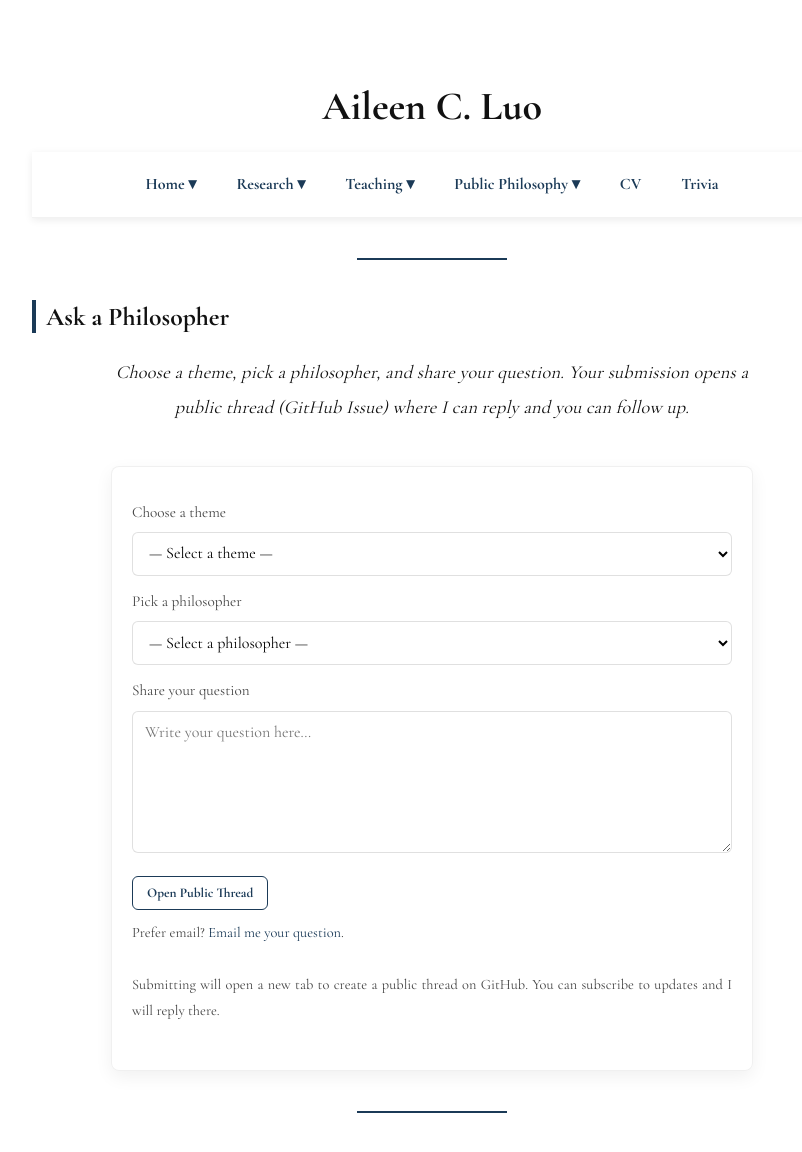
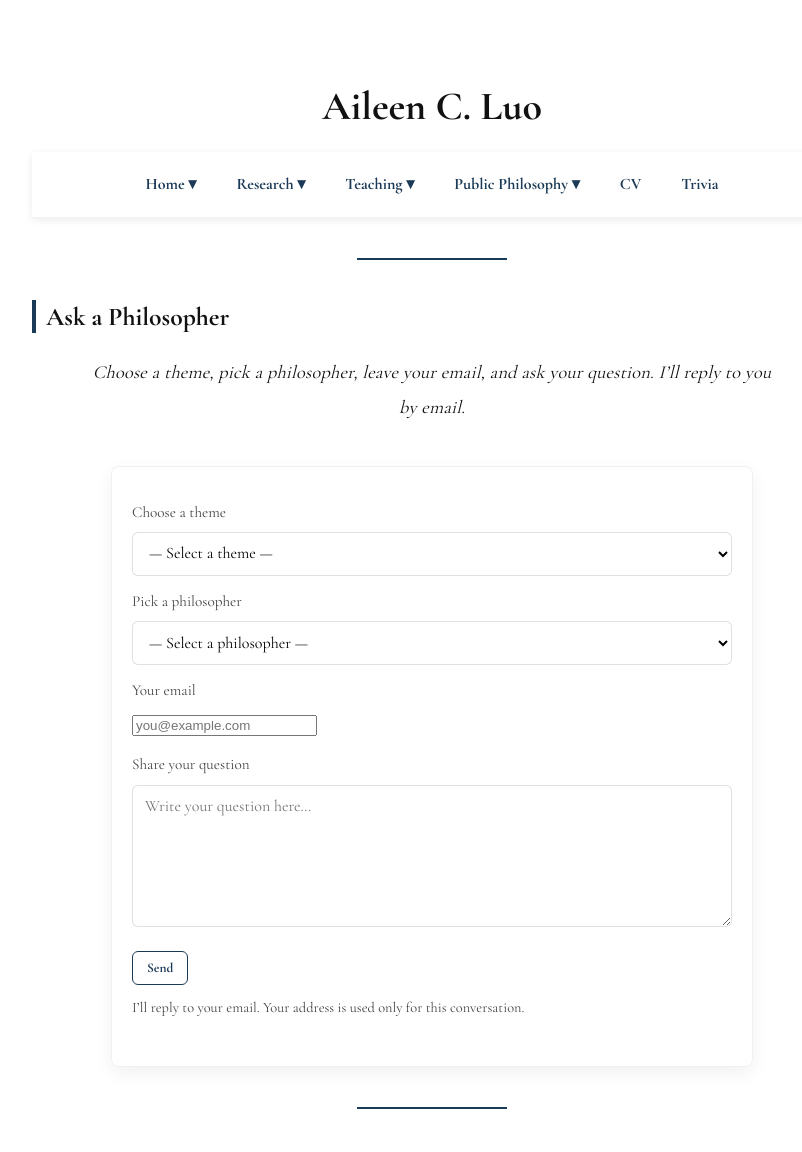
Before and after one commit to aileencluo/aileencluo.github.io, a Jekyll site: the page built from ask.md, in a window 1280 px wide and 1193 px high. Shown: the top 1152 px of the window, without its empty margins (208-1010 px from the left). Built offline with Jekyll 4.4.1, drawn with Linux system fonts in a browser that asks for light colours.

Commit message:
Update ask.md

```diff
--- a/ask.md
+++ b/ask.md
@@ -8,29 +8,29 @@ title: Ask a Philosopher
 <h2 class="section-title">Ask a Philosopher</h2>
 
 <p class="center-paragraph">
-  Choose a theme, pick a philosopher, and share your question. Your submission opens a public thread
-  (GitHub Issue) where I can reply and you can follow up.
+  Choose a theme, pick a philosopher, leave your email, and ask your question.
+  I’ll reply to you by email.
 </p>
 
-<form id="ask-form" class="ask-form" action="https://formspree.io/f/mqayjnrj" method="POST">
+<form id="ask-form" class="ask-form" action="https://formspree.io/f/mqayjnrj" method="POST" novalidate>
 
   <!-- 主题下拉 -->
   <label for="theme">Choose a theme</label>
   <select id="theme" name="theme" required>
     <option value="" disabled selected>— Select a theme —</option>
+    <option>Art</option>
+    <option>Education</option>
     <option>Ethics</option>
+    <option>Gender</option>
+    <option>Knowledge</option>
+    <option>Law</option>
+    <option>Meaning &amp; Existence</option>
+    <option>Mind &amp; Self</option>
     <option>Politics</option>
-    <option>Knowledge</option>
-    <option>Art</option>
+    <option>Religion &amp; Faith</option>
     <option>Science</option>
+    <option>Society</option>
     <option>Technology</option>
-    <option>Education</option>
-    <option>Gender</option>
-    <option>Law</option>
-    <option>Society</option>
-    <option>Religion &amp; Faith</option>
-    <option>Mind &amp; Self</option>
-    <option>Meaning &amp; Existence</option>
   </select>
 
   <!-- 哲学家下拉 -->
@@ -58,61 +58,76 @@ title: Ask a Philosopher
     <option>Anyone — surprise me!</option>
   </select>
 
+  <!-- Email -->
+  <label for="email">Your email</label>
+  <input id="email" name="email" type="email" placeholder="you@example.com" required>
+
   <!-- 用户问题 -->
   <label for="question">Share your question</label>
   <textarea id="question" name="question" rows="6" placeholder="Write your question here…" required></textarea>
 
-  <button type="submit" class="ask-submit">Open Public Thread</button>
+   <!-- 蜜罐反垃圾（不要改 name 值） -->
+  <input type="text" name="_gotcha" style="display:none">
+
+  <!-- 成功后停留本页（由 JS 控制），这里留空即可 -->
+  <input type="hidden" name="_redirect" value="">
+
+  <button type="submit" class="ask-submit">Send</button>
   <p class="ask-hint">
-    Prefer email? <a href="mailto:yourname@example.com?subject=Ask%20a%20Philosopher&body=Theme:%20%0APhilosopher:%20%0AQuestion:%20"
-    class="inline-link">Email me your question</a>.
+    I’ll reply to your email. Your address is used only for this conversation.
   </p>
 
+ <!-- 提交状态提示 -->
+  <p id="ask-status" style="display:none; margin-top:10px;"></p>
+</form>
 
-  <p class="ask-hint">
-    Submitting will open a new tab to create a public thread on GitHub. You can subscribe to updates and I will reply there.
-  </p>
-</form>
+
 
 <div class="divider"></div>
 
 <script>
-  (function () {
-    // TODO: 把下面的用户名换成你的 GitHub 用户名
-    const GITHUB_USER = 'aileencluo'; // ←← 修改这里（如与你用户名不同）
-    const REPO = 'aileencluo.github.io'; // 通常就是你的 Pages 仓库名
+  (function(){
+    const form = document.getElementById('ask-form');
+    const status = document.getElementById('ask-status');
 
-    const form = document.getElementById('ask-form');
-    form.addEventListener('submit', function (e) {
+    function showStatus(msg, ok){
+      status.textContent = msg;
+      status.style.display = 'block';
+      status.style.color = ok ? '#1B3A57' : '#D95F1C';
+    }
+
+    form.addEventListener('submit', async function(e){
       e.preventDefault();
+      status.style.display = 'none';
 
+      // 前端校验（避免空提交）
       const theme = document.getElementById('theme').value;
       const philosopher = document.getElementById('philosopher').value;
-      const question = document.getElementById('question').value;
+      const email = document.getElementById('email').value.trim();
+      const question = document.getElementById('question').value.trim();
 
-      // Issue 标题与正文（可按需调整格式）
-      const title = `[Ask a Philosopher] ${theme} — ${philosopher}`;
-      const body =
-`**Theme:** ${theme}
-**Philosopher:** ${philosopher}
+      if(!theme || !philosopher || !email || !question){
+        showStatus('⚠️ Please complete all fields.', false);
+        return;
+      }
 
-**Question:**
-${question}
-
----
-
-*Submitted via website: https://${GITHUB_USER}.github.io/*`;
-
-      // 可选：给 Issue 加标签（如果仓库设置了对应标签）
-      const labels = encodeURIComponent('Ask a Philosopher');
-
-      const url =
-        `https://github.com/${GITHUB_USER}/${REPO}/issues/new?` +
-        `title=${encodeURIComponent(title)}` +
-        `&body=${encodeURIComponent(body)}` +
-        `&labels=${labels}`;
-
-      window.open(url, '_blank', 'noopener'); // 新标签打开 GitHub 新 issue 页面
+      // 发送
+      const data = new FormData(form);
+      try {
+        const res = await fetch(form.action, {
+          method: 'POST',
+          headers: { 'Accept': 'application/json' },
+          body: data
+        });
+        if (res.ok) {
+          form.reset();
+          showStatus('✅ Submitted! Please check your email for my reply.', true);
+        } else {
+          showStatus('⚠️ Submission failed. Please try again or email me directly.', false);
+        }
+      } catch (err) {
+        showStatus('⚠️ Network error. Please try again later.', false);
+      }
     });
   })();
 </script>
```
